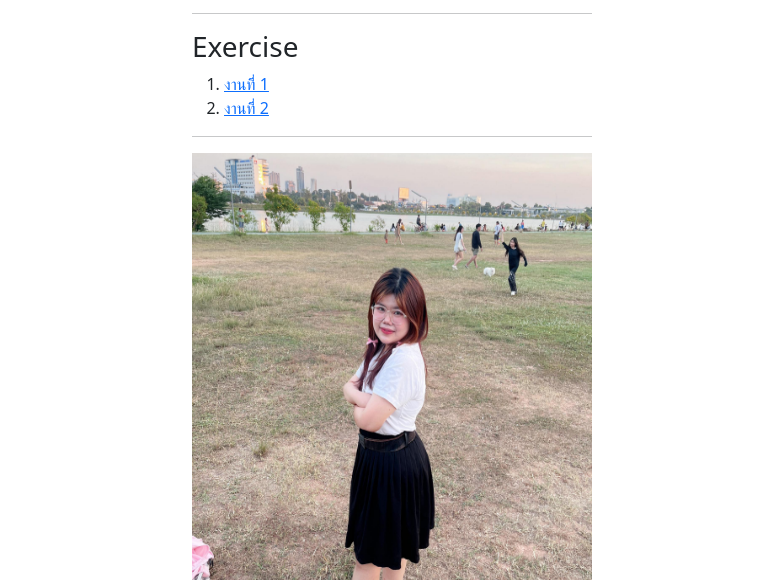
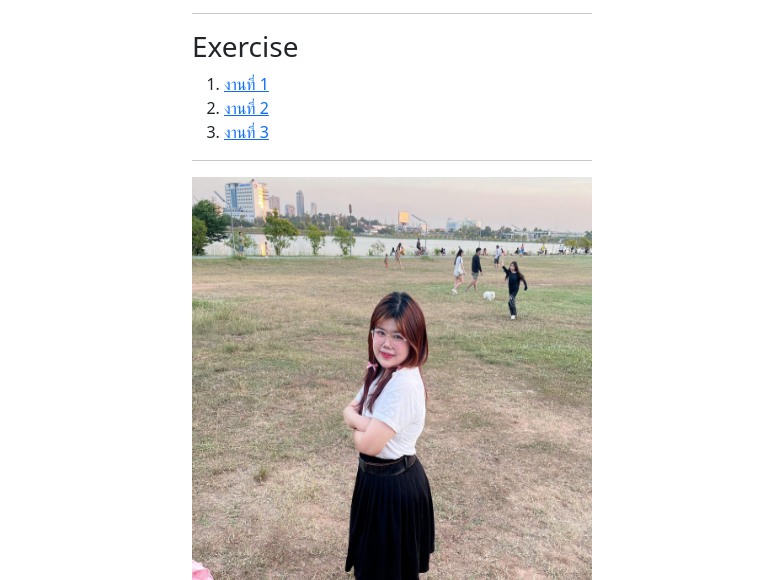
Before and after one commit to jirachaya643020598-5/web2566, a plain HTML site: page index.html in a window 1280 px wide. Shown: the part 55-635 px from the top of the page, without its empty margins (248-1031 px from the left). Drawn offline with nearby package versions, Linux system fonts and the light colour scheme.

Commit message:
Update index.html

```diff
--- a/index.html
+++ b/index.html
@@ -42,8 +42,9 @@
         <hr>
         <h3>Exercise</h3>
         <ol>
-            <li><a href="work1.html">งานทีี่ 1</a></li>
-            <li><a href="work2.html">งานทีี่ 2</a></li>
+            <li><a href="work1.html">งานที่ 1</a></li>
+            <li><a href="work2.html">งานที่ 2</a></li>
+            <li><a href="work3.html">งานที่ 3</a></li>
         </ol>
         <hr>
         <div class='row'>
```
